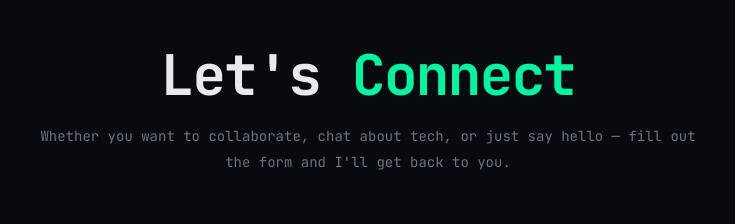
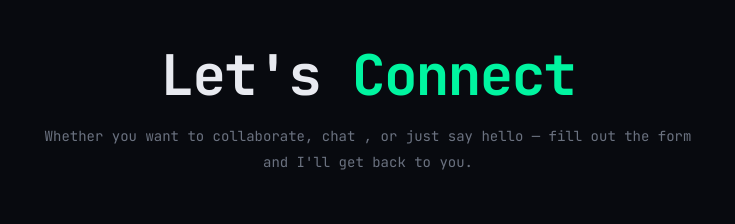
Before and after one commit to vickyjii774/bikash-kattel, a React (Create React App) app: page / in a window 1280 px wide. Shown: the part 3960-4184 px from the top of the page, without its empty margins (272-1007 px from the left). Built offline with nearby package versions, Linux system fonts and the light colour scheme; the HTML template or start-up script is replaced by a standard one.

Commit message:
Update text

```diff
--- a/src/components/Contact.jsx
+++ b/src/components/Contact.jsx
@@ -138,7 +138,7 @@ export default function Contact() {
               className="font-mono text-sm mb-12"
               style={{ color: 'var(--muted)', lineHeight: '1.9' }}
             >
-              Whether you want to collaborate, chat about tech, or just say hello —
+              Whether you want to collaborate, chat , or just say hello —
               fill out the form and I'll get back to you.
             </p>
 
```
